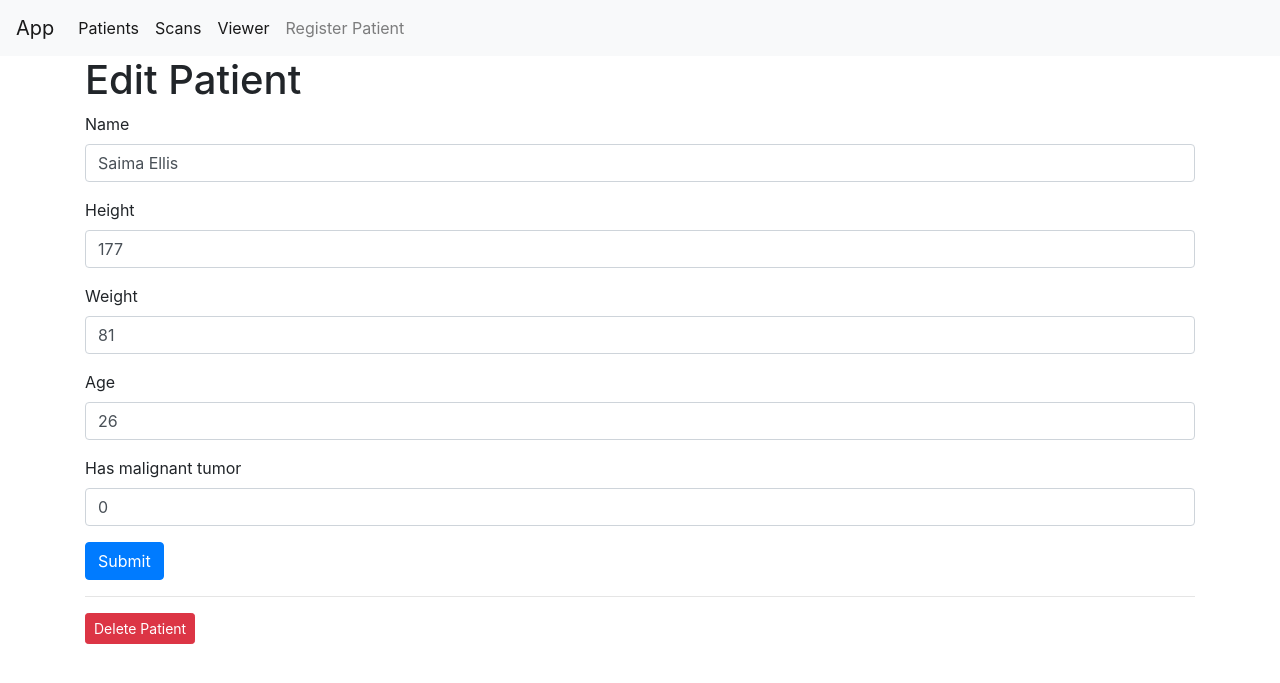
After one commit to pepbutler/dotplot-product, a Flask app: page /patient/edit/1107 in a window 1280 px wide. The commit adds this page. Shown: the top 683 px of the page. Run offline with Flask 3, Linux system fonts and the light colour scheme; data comes from the database, SQL or seed files in the repository; some libraries are stand-ins or nearby versions.

Commit message:
Can edit, delete, update users

```diff
--- a/app.py
+++ b/app.py
@@ -1,9 +1,11 @@
 import sqlite3
 from sqlite3 import Connection
 
-from flask import Flask, render_template
+from flask import Flask, render_template, request, url_for, flash, redirect
+from werkzeug.exceptions import abort
 
 app = Flask(__name__)
+app.config["SECRET_KEY"] = "kdfj92n9db29"
 
 
 def get_db_connection() -> Connection:
@@ -12,10 +14,90 @@ def get_db_connection() -> Connection:
     return conn
 
 
+def get_patient(patient_id: int) -> dict:
+    conn = get_db_connection()
+    patient = conn.execute(
+        "SELECT * FROM patient WHERE id = ?", (patient_id,)
+    ).fetchone()
+    conn.close()
+    if patient is None:
+        abort(404)
+    return patient
+
+
 @app.route("/")
 def index():
     # TODO: add explaining text to the html file
     return render_template("index.html")
+
+
+@app.route("/new_patient", methods=("GET", "POST"))
+def new_patient():
+    if request.method == "POST":
+        print(request.form)
+        name = request.form["name"]
+        height = request.form["height"]
+        weight = request.form["weight"]
+        age = request.form["age"]
+        has_history = request.form["has_history"]
+        if not any((name, height, weight, age, has_history)):
+            flash("Please fill all the field!")
+        else:
+            conn = get_db_connection()
+            conn.execute(
+                "INSERT INTO patient (name,age,height,weight,history) VALUES (?, ?, ?, ?, ?)",
+                (
+                    name,
+                    int(height),
+                    int(weight),
+                    int(age),
+                    bool(has_history),
+                ),
+            )
+            conn.commit()
+            conn.close()
+            return redirect(url_for("patients"))
+    return render_template("new_patient.html")
+
+
+@app.route("/patient/edit/<int:patient_id>", methods=("GET", "POST"))
+def edit_patient(patient_id):
+    patient = get_patient(patient_id)
+
+    if request.method == "POST":
+        name = request.form["name"]
+        height = request.form["height"]
+        weight = request.form["weight"]
+        age = request.form["age"]
+        has_history = request.form["has_history"]
+        conn = get_db_connection()
+        conn.execute(
+            "UPDATE patient SET name = ?, height = ?, weight = ?, age = ?, history= ? WHERE id = ?",
+            (
+                name,
+                int(height),
+                int(weight),
+                int(age),
+                has_history.lower().startswith("y"),
+                patient_id,
+            ),
+        )
+        conn.commit()
+        conn.close()
+        return redirect(url_for("index"))
+
+    return render_template("edit_patient.html", patient=patient)
+
+
+@app.route("/patient/delete/<int:patient_id>", methods=("POST",))
+def delete_patient(patient_id):
+    post = get_patient(patient_id)
+    conn = get_db_connection()
+    conn.execute("DELETE FROM patient WHERE id = ?", (patient_id,))
+    conn.commit()
+    conn.close()
+    flash('"{}" was successfully deleted!'.format(post["name"]))
+    return redirect(url_for("index"))
 
 
 @app.route("/patients")
@@ -27,9 +109,18 @@ def patients():
     return render_template("patients.html", patients=patients)
 
 
+@app.route("/patient/<int:patient_id>")
+def patient(patient_id):
+    return render_template("patient.html", patient=get_patient(patient_id))
+
+
 @app.route("/scans")
 def scans():
-    return render_template("scans.html")
+    conn = get_db_connection()
+    scans = conn.execute("SELECT * FROM scan").fetchall()
+    scans.pop(0)
+    conn.close()
+    return render_template("scans.html", scans=scans)
 
 
 @app.route("/viewer")
--- a/templates/base.html
+++ b/templates/base.html
@@ -28,10 +28,16 @@
               <li class="nav-item active">
                 <a class="nav-link" href="{{ url_for('viewer')}}">Viewer</a>
               </li>
+              <li class="nav-item">
+                  <a class="nav-link" href="{{url_for('new_patient')}}">Register Patient</a>
+              </li>
             </ul>
         </div>
     </nav>
     <div class="container">
+        {% for message in get_flashed_messages() %}
+            <div class="alert alert-danger">{{ message }}</div>
+        {% endfor %}
             {% block content %} {% endblock %}
     </div>
 
--- /dev/null
+++ b/templates/edit_patient.html
@@ -0,0 +1,48 @@
+{% extends 'base.html' %}
+
+{% block content %}
+<h1>{% block title %} Edit Patient {% endblock %}</h1>
+
+<form method="post">
+    <div class="form-group">
+        <label for="name">Name</label>
+        <input type="text" name="name"
+               placeholder="patient['name']" class="form-control"
+               value="{{ request.form['name'] or patient['name'] }}"></input>
+    </div>
+    <div class="form-group">
+        <label for="height">Height</label>
+        <input type="text" name="height"
+               placeholder="patient['height']" class="form-control"
+               value="{{ request.form['height'] or patient['height'] }}"></input>
+    </div>
+    <div class="form-group">
+        <label for="weight">Weight</label>
+        <input type="text" name="weight"
+               placeholder="patient['weight']" class="form-control"
+               value="{{ request.form['weight'] or patient['weight'] }}"></input>
+    </div>
+    <div class="form-group">
+        <label for="age">Age</label>
+        <input type="text" name="age"
+               placeholder="patient['age']" class="form-control"
+               value="{{ request.form['age'] or patient['age'] }}"></input>
+    </div>
+    <div class="form-group">
+        <label for="has_history">Has malignant tumor</label>
+        <input type="text" name="has_history"
+               placeholder="patient['has_hist']" class="form-control"
+               value="{{ request.form['has_hist'] or patient['history'] }}"></input>
+    </div>
+    <div class="form-group">
+        <button type="submit" class="btn btn-primary">Submit</button>
+    </div>
+</form>
+<hr>
+
+<form action="{{ url_for('delete_patient', patient_id=patient['id']) }}" method="POST">
+    <input type="submit" value="Delete Patient"
+            class="btn btn-danger btn-sm"
+            onclick="return confirm('Are you sure you want to delete this patient?')">
+</form>
+{% endblock %}
```
Also changed, not shown: templates/new_patient.html (added, +42 -0 lines), templates/patient.html (added, +7 -0 lines), templates/patients.html (+6 -1 lines), templates/scans.html (+8 -0 lines). Lines whose indentation alone changed are shown as unchanged.
